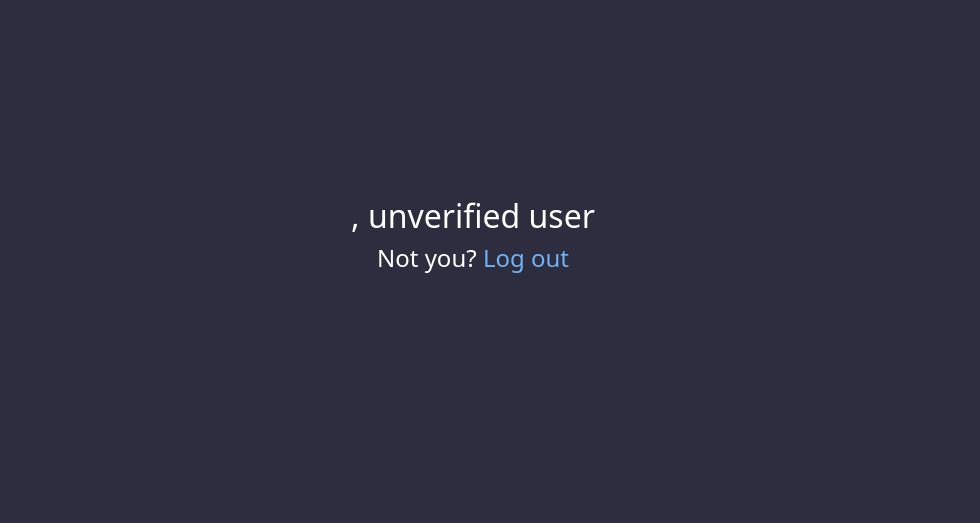
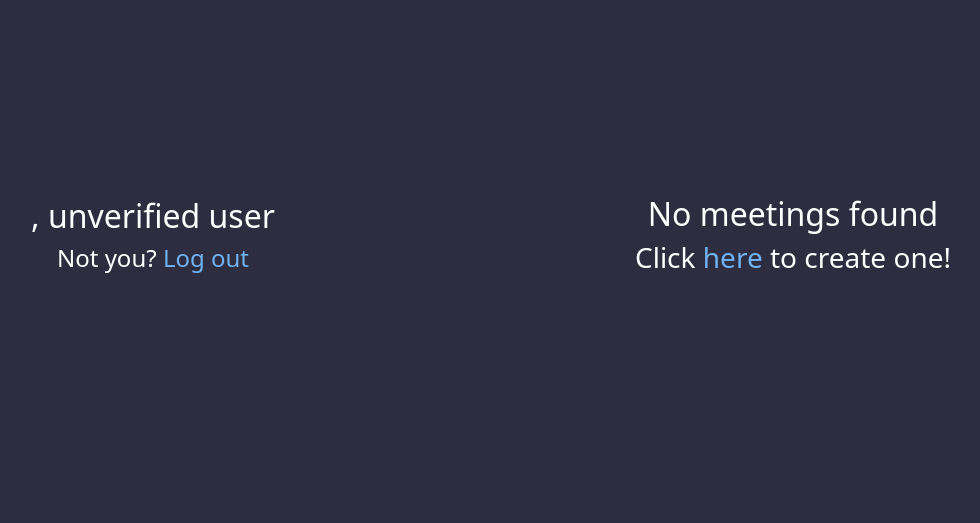
Before and after one commit to Szazlo/Gather-CS50, a Flask app: page /dashboard in a window 1280 px wide. Shown: the part 176-699 px from the top of the page, without its empty margins (167-1147 px from the left). Run offline with Flask 2, Linux system fonts and the light colour scheme; a user stored in the database is signed in; some libraries are stand-ins or nearby versions.

Commit message:
Part 3 of last commit

```diff
--- a/src/templates/dashboard.html
+++ b/src/templates/dashboard.html
@@ -12,4 +12,15 @@
             <h4> Not you? <a href="/logout"> Log out</a></h4>
         </div>
     </div>
+    {% for meeting in meetings %}
+        {{ meeting }}
+        <!-- Meeting details -->
+    {% else %}
+        <div class="container">
+            <div class="text-center">
+                <h2>No meetings found</h2>
+                <h3>Click <a href="">here</a> to create one!</h3>
+            </div>
+        </div>
+    {% endfor %}
 {% endblock %}
```
